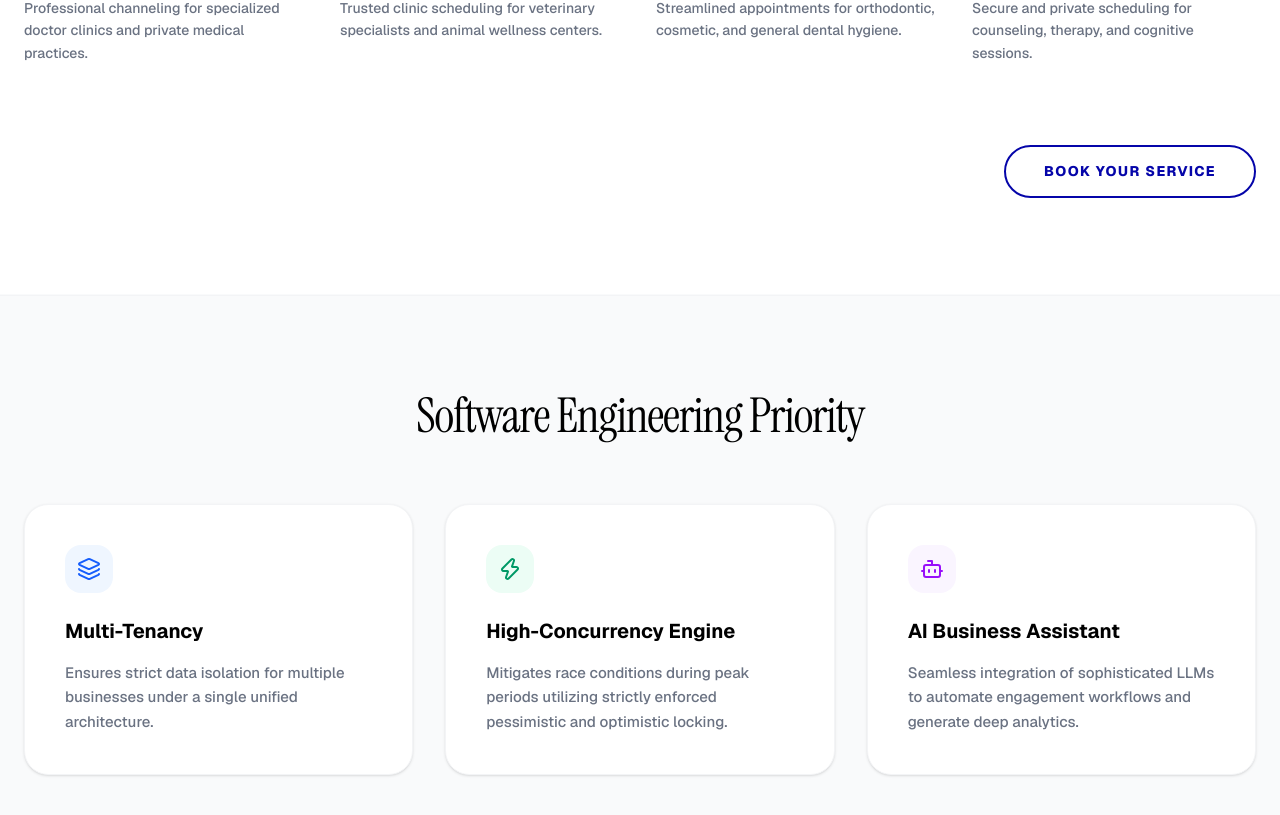
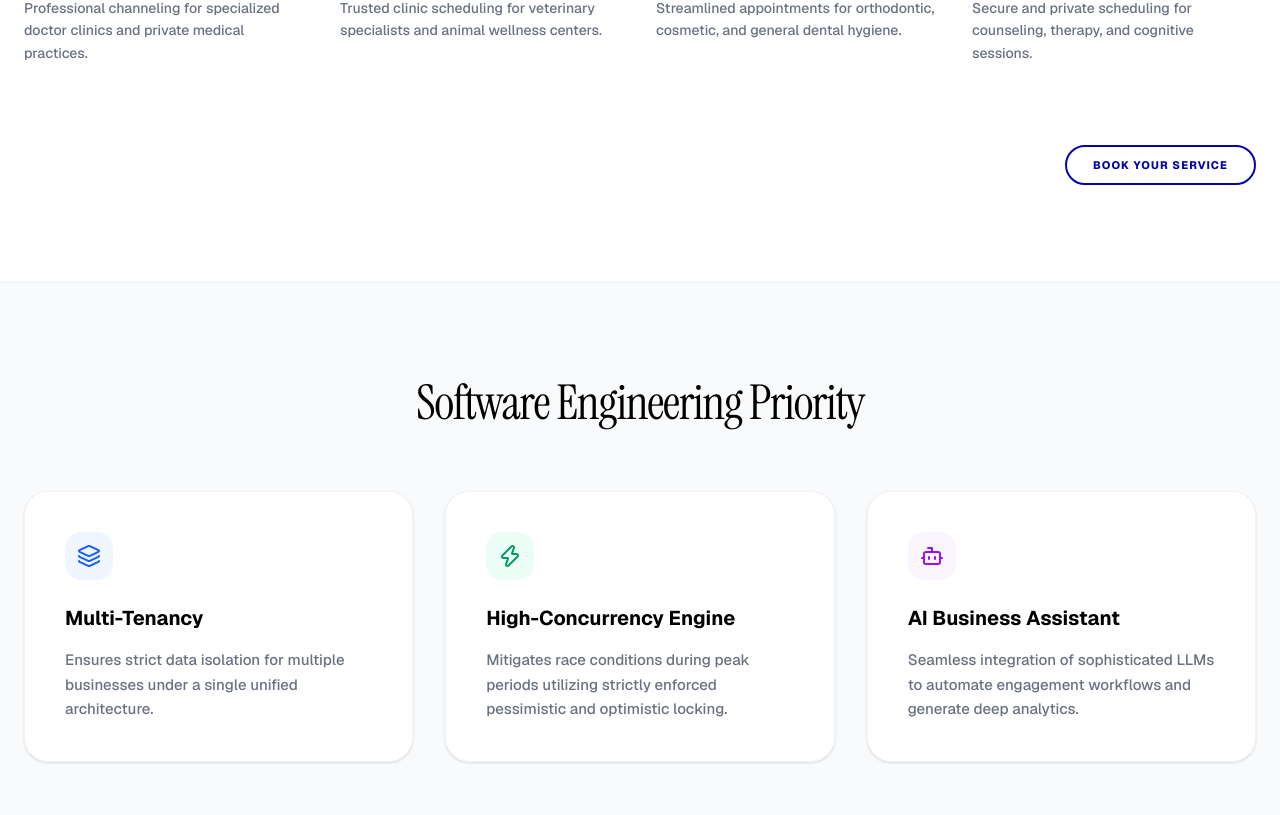
Before and after one commit to FlexSlotCustom0/FlexSlotCustom, a Next.js app in the folder frontend/: page / in a window 1280 px wide. Shown: the part 1173-1988 px from the top of the page. Built offline with nearby package versions, Linux system fonts and the light colour scheme.

Commit message:
Update globals.css

```diff
--- a/frontend/src/app/globals.css
+++ b/frontend/src/app/globals.css
@@ -84,18 +84,18 @@ body {
 .blob-btn {
   z-index: 1;
   position: relative;
-  padding: 16px 40px;
+  padding: 12px 28px;
   text-align: center;
   text-transform: uppercase;
   color: #0505A9;
-  font-size: 14px;
+  font-size: 11px;
   font-weight: 800;
   background-color: transparent;
   outline: none;
   border: none;
   transition: color 0.5s;
   cursor: pointer;
-  border-radius: 30px;
+  border-radius: 25px;
   letter-spacing: 0.1em;
 }
 
@@ -108,7 +108,7 @@ body {
   width: 100%;
   height: 100%;
   border: 2px solid #0505A9;
-  border-radius: 30px;
+  border-radius: 25px;
 }
 
 .blob-btn:after {
@@ -120,7 +120,7 @@ body {
   width: 100%;
   height: 100%;
   transition: all 0.3s 0.2s;
-  border-radius: 30px;
+  border-radius: 25px;
 }
 
 .blob-btn:hover {
@@ -141,7 +141,7 @@ body {
   top: 0;
   width: 100%;
   height: 100%;
-  border-radius: 30px;
+  border-radius: 25px;
   background: #ffffff;
 }
 
```
